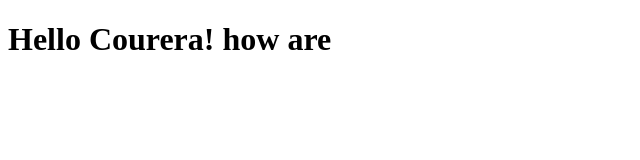
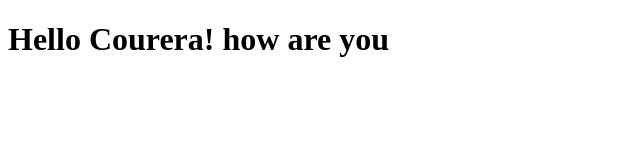
Before and after one commit to Ibeagwu/Coursera-test, a plain HTML site: page site/index.html in a window 1280 px wide. Shown: the full height of the page, 0-640 px from the left. Drawn offline with Linux system fonts and the light colour scheme.

Commit message:
small additin to change we made 2.

```diff
--- a/site/index.html
+++ b/site/index.html
@@ -4,6 +4,6 @@
 	<title>Hello Courera!</title>
 </head>
 <body>
-<h1>Hello Courera! how are <h1>
+<h1>Hello Courera! how are you <h1>
 </body>
 </html>
```
